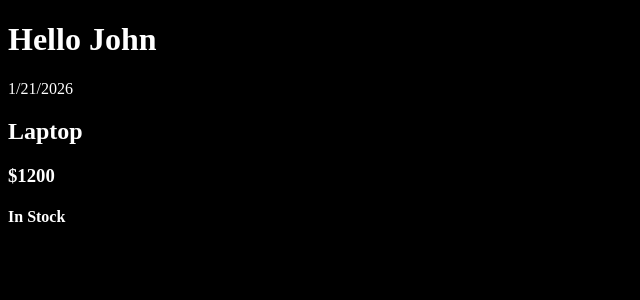
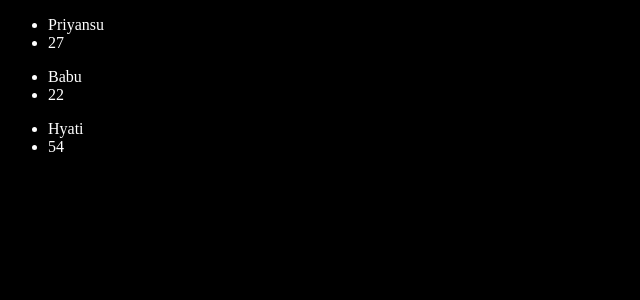
Before and after one commit to priyansudash1999/React-20-days-revision, a React (Vite) app in the folder 00_basics/: page / in a window 1280 px wide. Shown: the top 300 px of the page, without its empty margins (0-640 px from the left). Built offline with nearby package versions, Linux system fonts and the light colour scheme.

Commit message:
map method challenge in list

```diff
--- a/00_basics/src/App.jsx
+++ b/00_basics/src/App.jsx
@@ -6,12 +6,12 @@ import Header from "./components/Header";
 import WelcomeMessage from "./components/WelcomeMessage";
 import Greeting from "./components/Greeting";
 import ProductInfo from "./components/ProductInfo";
+import UserList from "./components/UserList";
 
 const App = () => {
   return (
     <div>
-      <Greeting />
-      <ProductInfo />
+      <UserList />
     </div>
   );
 };
--- /dev/null
+++ b/00_basics/src/components/UserList.jsx
@@ -0,0 +1,22 @@
+import React from "react";
+
+const UserList = () => {
+  const userdata = [
+    { id: 1, name: "Priyansu", age: 27 },
+    { id: 2, name: "Babu", age: 22 },
+    { id: 3, name: "Hyati", age: 54 },
+  ];
+
+  return (
+    <div>
+      {userdata.map((data, id) => (
+        <ul key={id}>
+          <li>{data.name}</li>
+          <li>{data.age}</li>
+        </ul>
+      ))}
+    </div>
+  );
+};
+
+export default UserList;
```
Also changed, not shown: 1 other file (tests, documents, lock files or other folders).
